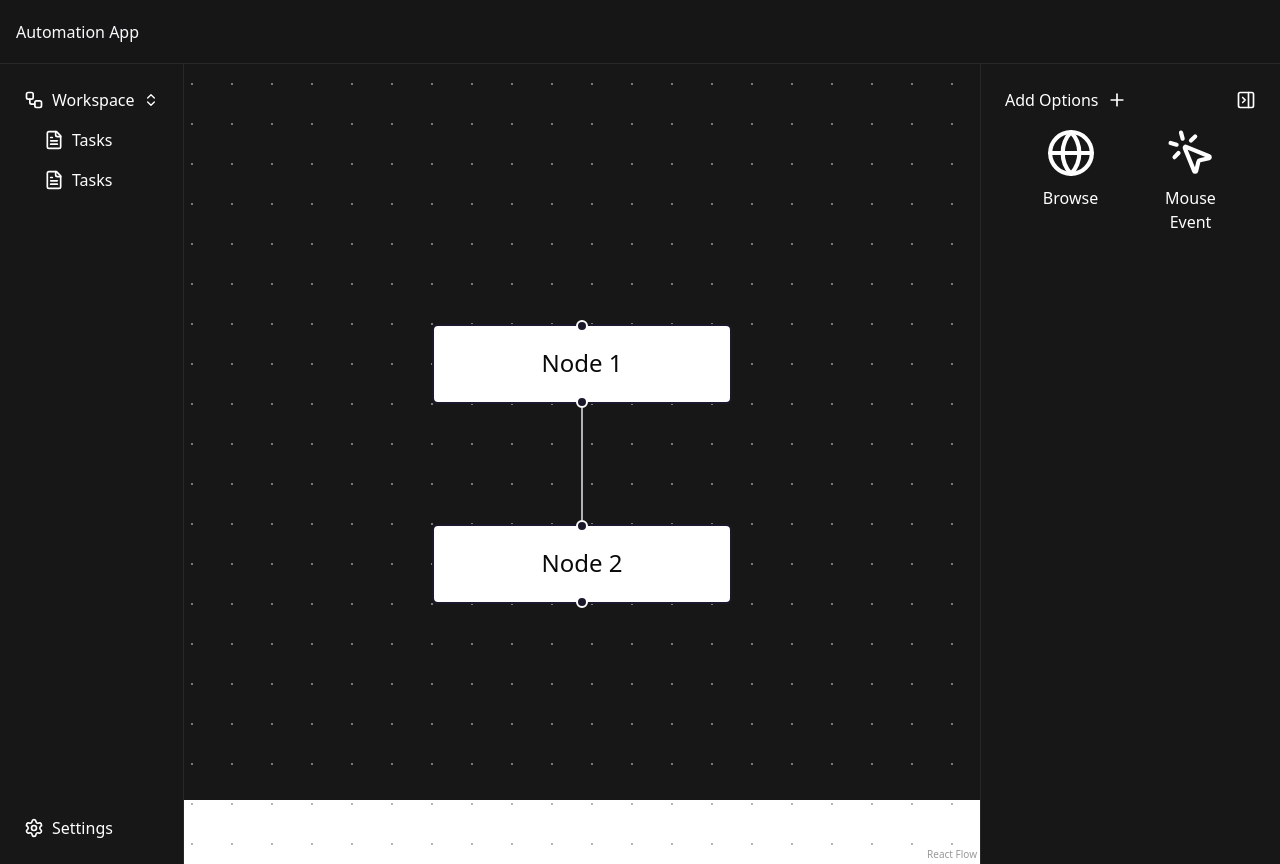
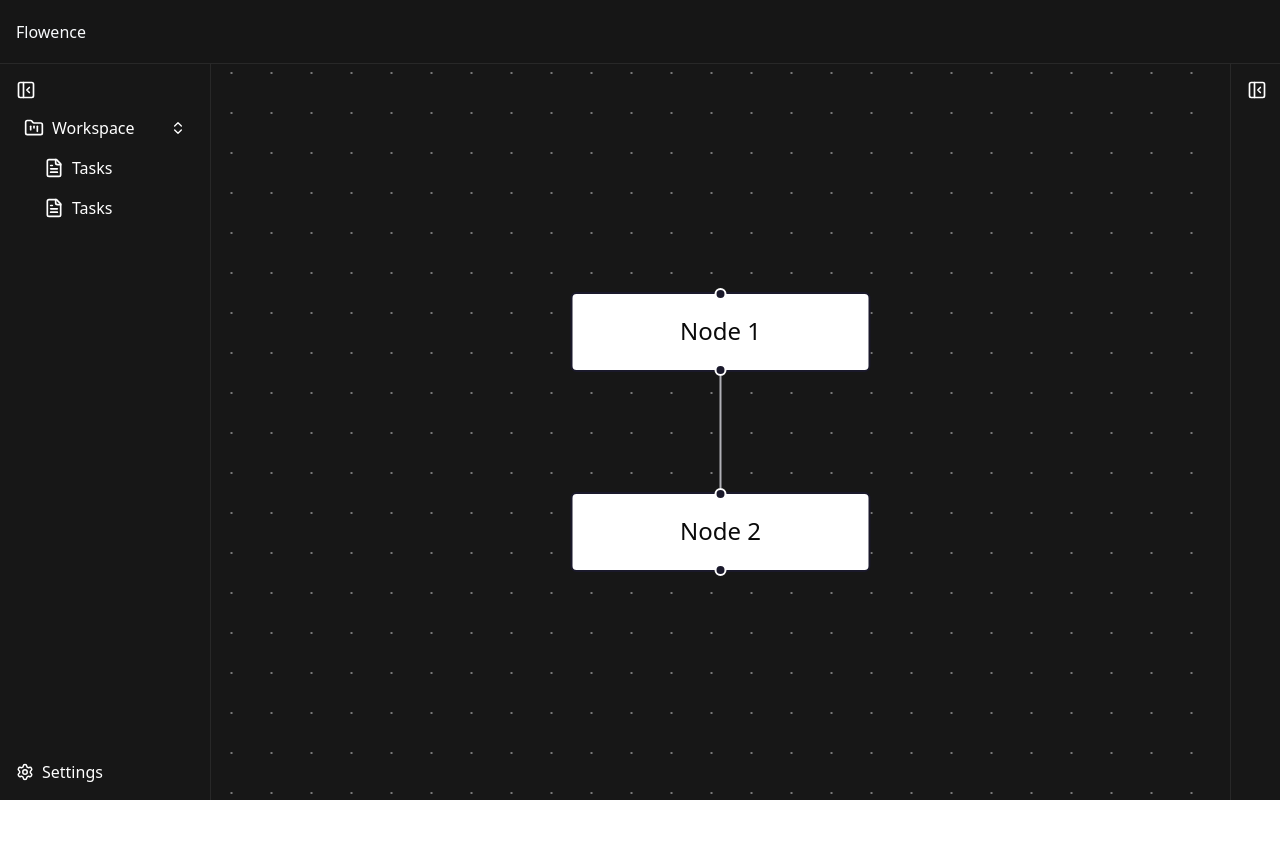
Before and after one commit to IstiakAR/Automation, a React (Vite) app: page / in a window 1280 px wide. After the commit the page ends 800 px from the top, so only its background shows below. Built offline with nearby package versions, Linux system fonts and the light colour scheme.

Commit message:
added sidebar closing functionality

```diff
--- a/src/components/Layout/Menubar.jsx
+++ b/src/components/Layout/Menubar.jsx
@@ -1,15 +1,15 @@
 import { Plus, SidebarClose, MousePointerClickIcon, Globe } from "lucide-react";
+import { useState } from "react";
+
 
 const Menubar = () => {
+    const [isOpen, setIsOpen] = useState(false);
+    if (isOpen) {
     return (
     <div className="w-[300px] flex-shrink-0 h-full bg-dark0 border-l border-dark2 flex flex-col p-4 justify-between">
-        <div className="flex flex-col w-full">
-            <div className="justify-between flex items-center p-2 text-white rounded">
-                <div className="flex items-center gap-2">
-                    Add Options
-                    <Plus size={20} />
-                </div>
-                <SidebarClose size={20} className="rotate-180 hover:bg-dark2 cursor-pointer" />
+        <div className="flex flex-col w-full gap-2">
+            <div className="justify-end flex items-center text-white rounded">
+                <SidebarClose size={20} className="rotate-180 hover:bg-dark2 cursor-pointer" onClick={() => setIsOpen(false)} />
             </div>
             <div className="flex flex-row flex-wrap rounded gap-2 justify-center">
                 <a className=" w-28 flex flex-col items-center gap-2 p-2 rounded text-white hover:bg-dark2 cursor-pointer">
@@ -22,6 +22,15 @@ const Menubar = () => {
         </div>
     </div>
     );
+    }
+    else {
+    return(
+        <div className="w-[50px] flex-shrink-0 h-full bg-dark0 border-l border-dark2 flex flex-col p-4">
+            <SidebarClose size={20} className="hover:bg-dark2 cursor-pointer text-white" onClick={() => setIsOpen(true)} />
+        </div>
+    )
+    }
+
 };
 
 export default Menubar;
--- a/src/components/Layout/Sidebar.jsx
+++ b/src/components/Layout/Sidebar.jsx
@@ -1,12 +1,19 @@
-import { Settings, FileText, Workflow, ChevronsUpDown } from "lucide-react";
+import { Settings, FileText, FolderKanban, ChevronsUpDown, SidebarClose } from "lucide-react";
+import { useState } from "react";
 
 const Sidebar = () => {
+  const [isOpen, setIsOpen] = useState(true);
+
+  if (isOpen) {
     return (
       <div className="w-64 h-full bg-dark0 border-r border-dark2 flex flex-col p-4 justify-between">
         <div className="flex flex-col w-full">
+          <div className="flex justify-start mb-2">
+            <SidebarClose size={20} className="text-white hover:bg-dark2 cursor-pointer" onClick={() => setIsOpen(false)} />
+          </div>
           <a className="flex items-center justify-between gap-2 p-2 text-white rounded hover:bg-dark2 cursor-pointer">
             <div className="flex items-center gap-2">
-            <Workflow size={20} /> Workspace
+              <FolderKanban size={20} /> Workspace
             </div>
             <ChevronsUpDown size={16} />
           </a>
@@ -19,11 +26,21 @@ const Sidebar = () => {
             </a>
           </div>
         </div>
-      <a className="flex items-center gap-2 p-2 rounded hover:bg-dark2 cursor-pointer text-white">
-        <Settings size={20} /> Settings
+        <a className="flex items-center gap-2 rounded hover:bg-dark2 cursor-pointer text-white">
+          <Settings size={18} /> Settings
         </a>
       </div>
     );
+  } else {
+    return (
+      <div className="w-[50px] flex-shrink-0 h-full bg-dark0 border-r border-dark2 flex flex-col p-4 justify-between">
+        <SidebarClose size={20} className="rotate-180 hover:bg-dark2 cursor-pointer text-white" onClick={() => setIsOpen(true)} />
+        <a className="flex items-center rounded hover:bg-dark2 cursor-pointer text-white">
+          <Settings size={26} />
+        </a>
+      </div>
+    );
+  }
 };
 
 export default Sidebar;
--- a/src/components/Layout/TaskEditor.jsx
+++ b/src/components/Layout/TaskEditor.jsx
@@ -1,5 +1,5 @@
 import { useState, useCallback } from 'react';
-import { ReactFlow, applyNodeChanges, applyEdgeChanges, addEdge, Background } from '@xyflow/react';
+import { ReactFlow, applyNodeChanges, applyEdgeChanges, addEdge, Background, BackgroundVariant } from '@xyflow/react';
 import '@xyflow/react/dist/style.css';
 
 const initialNodes = [
@@ -26,13 +26,14 @@ export default function App() {
   );
 
   return (
-    <div style={{ width: '100vw', height: '100vh' }}>
+    <div className='w-full h-full'>
       <ReactFlow
         nodes={nodes}
         edges={edges}
         onNodesChange={onNodesChange}
         onEdgesChange={onEdgesChange}
         onConnect={onConnect}
+        proOptions={{ hideAttribution: true }}
         fitView
       >
         <Background
@@ -40,7 +41,7 @@ export default function App() {
           gap={20}
           size={1}
           color="#999"
-          variant="cross"
+          variant={BackgroundVariant.Dots}
         />
       </ReactFlow>
     </div>
--- a/src/components/Layout/Topbar.jsx
+++ b/src/components/Layout/Topbar.jsx
@@ -1,7 +1,7 @@
 const Topbar = () => {
   return (
     <div className="w-full bg-dark1 min-h-16 text-slate-50 border-b border-dark2 flex items-center px-4">
-      Automation App
+      Flowence
     </div>
   );
 };
```
Lines whose indentation alone changed are shown as unchanged.
